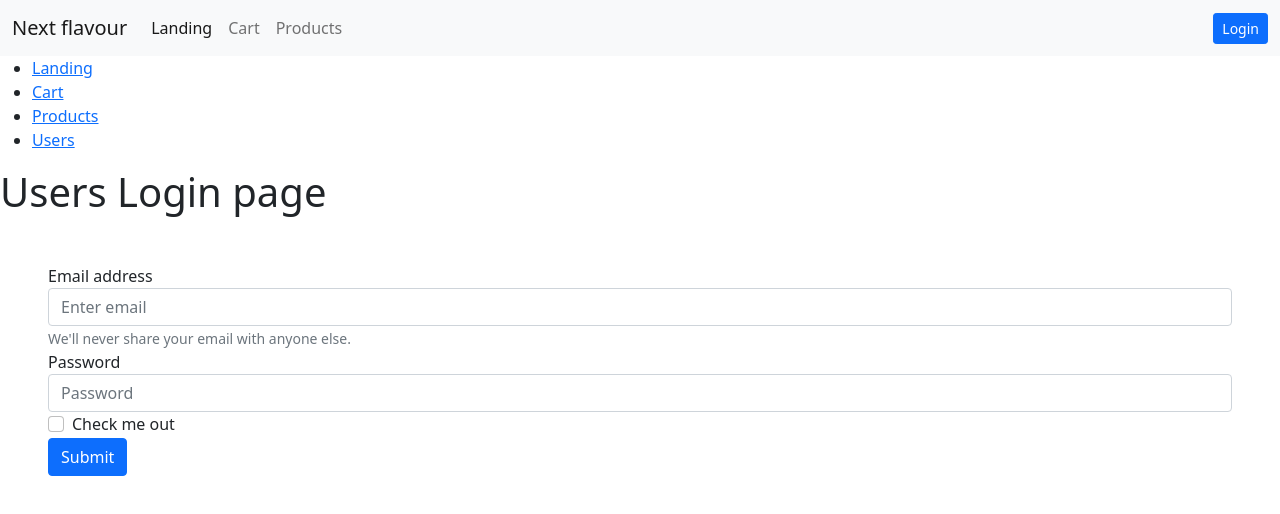
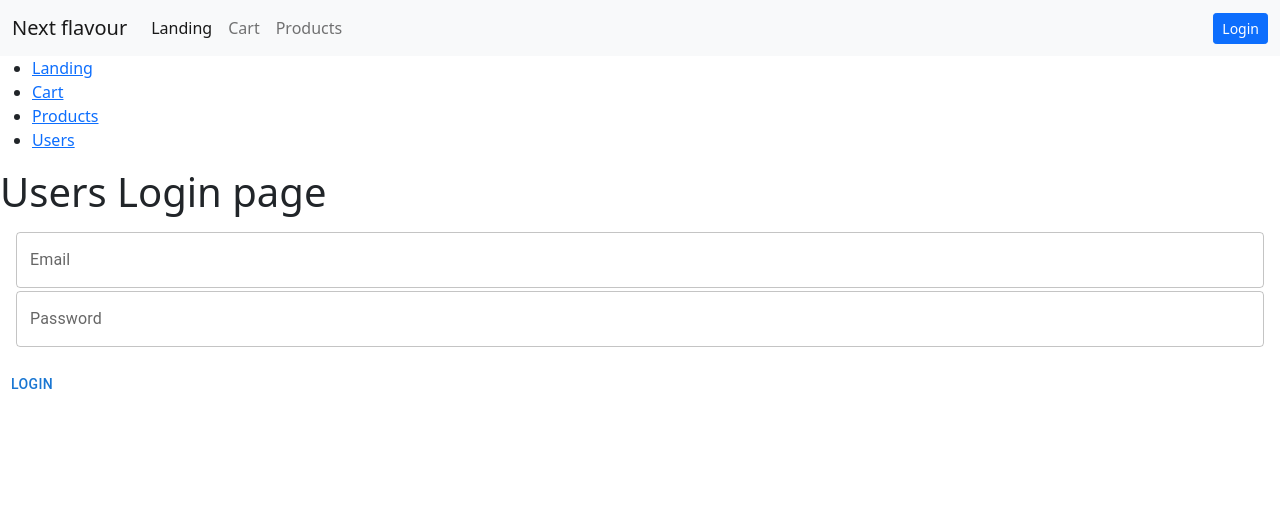
Before and after one commit to henryheyhey92/next-flavour, a React (Create React App) app: page /users in a window 1280 px wide. Shown: the top 514 px of the page. Built offline with nearby package versions, Linux system fonts and the light colour scheme.

Commit message:
login api done

```diff
--- a/package.json
+++ b/package.json
@@ -3,6 +3,10 @@
   "version": "0.1.0",
   "private": true,
   "dependencies": {
+    "@emotion/react": "^11.9.0",
+    "@emotion/styled": "^11.8.1",
+    "@mui/material": "^5.7.0",
+    "@mui/styled-engine-sc": "^5.7.0",
     "@testing-library/jest-dom": "^5.16.4",
     "@testing-library/react": "^13.2.0",
     "@testing-library/user-event": "^13.5.0",
@@ -12,6 +16,7 @@
     "react-dom": "^18.1.0",
     "react-router-dom": "^6.3.0",
     "react-scripts": "5.0.1",
+    "styled-components": "^5.3.5",
     "web-vitals": "^2.1.4"
   },
   "scripts": {
--- a/src/App.js
+++ b/src/App.js
@@ -3,6 +3,7 @@ import Cart from './pages/cart/Cart';
 import Landing from './pages/landing/Landing';
 import Products from './pages/products/Products'
 import Users from './pages/users/Users';
+import Profile from './pages/users/Profile';
 import 'bootstrap/dist/css/bootstrap.min.css'
 
 
@@ -70,6 +71,8 @@ function App() {
 
         {/* Users route */}
         <Route path="/users" element={<Users />} />
+
+        <Route path="/Profile" element={<Profile/>} />
       </Routes>
     </Router>
   );
--- /dev/null
+++ b/src/pages/users/Profile.js
@@ -0,0 +1,12 @@
+import React from 'react'
+import 'bootstrap/dist/css/bootstrap.min.css'
+
+
+export default function Profile() {
+    return (
+        <React.Fragment>
+            <h1>Profile page</h1>
+        </React.Fragment>
+
+    )
+}
--- a/src/pages/users/Users.js
+++ b/src/pages/users/Users.js
@@ -1,10 +1,18 @@
-import React, {useEffect, useState} from 'react'
+import React, { useEffect, useState } from 'react'
 import axios from 'axios';
+import Box from '@mui/material/Box';
+import Button from '@mui/material/Button';
+import TextField from '@mui/material/TextField';
+import { useNavigate } from 'react-router-dom';
+
 
 const BASE_URL = "https://3001-henryheyhey-espressoexp-1blfs1n110r.ws-us44.gitpod.io/"
 
+let accessToken = null;
+let refreshToken = null;
+
 export default function Users() {
-
+    const navigate = new useNavigate;
     const [userInfo, setUser] = useState({
         email: "",
         password: ""
@@ -17,7 +25,7 @@ export default function Users() {
     })
 
 
-    useEffect(() => {}, [response])
+    // useEffect(() => { }, [response])
 
     const login = async () => {
         console.log("works")
@@ -25,45 +33,51 @@ export default function Users() {
             "email": userInfo.email,
             "password": userInfo.password
         }
-        let result = await axios.post(BASE_URL+"api/users/login", data);
-        console.log(result);
-        setResponse(result);
+        let response = await axios.post(BASE_URL + "api/users/login", data);
+        accessToken = response.data.accessToken;
+        refreshToken = response.data.refreshToken;
+        navigate("/Profile");  //it will navigate to the profile page
+        // setResponse(result);
     }
 
 
     return (
         <React.Fragment>
             <h1>Users Login page</h1>
-            <form className='m-5'>
-                <div className="form-group">
-                    <label for="exampleInputEmail1">Email address</label>
-                    <input type="email"
-                            className="form-control"
-                            id="exampleInputEmail1"
-                            aria-describedby="emailHelp"
-                            placeholder="Enter email"
-                            name="email"
-                            value={userInfo.email}
-                            onChange={onUpdateFormField}/>
-                        <small id="emailHelp" class="form-text text-muted">We'll never share your email with anyone else.</small>
-                </div>
-                <div className="form-group">
-                    <label for="exampleInputPassword1">Password</label>
-                    <input type="password"
-                            class="form-control"
-                            id="exampleInputPassword1"
-                            placeholder="Password"
-                            name="password"
-                            value={userInfo.password}
-                            onChange={onUpdateFormField}/>
-                </div>
-                <div className="form-check">
-                    <input type="checkbox" class="form-check-input" id="exampleCheck1"/>
-                        <label class="form-check-label" for="exampleCheck1">Check me out</label>
-                </div>
-                <button onClick={login}
-                        class="btn btn-primary">Submit</button>
-            </form>
+            <Box
+                sx={{
+                    m: 2,
+                    display: "flex",
+                    flexDirection: "column",
+                    justifyContent: "center",
+                    minWdith: "sx"
+                }}
+            >
+                <TextField id="url-name"
+                    label="Email"
+                    variant="outlined"
+                    name='email'
+                    value={userInfo.email}
+                    onChange={onUpdateFormField}
+                    className="textfield-image-url"
+                    helperText
+                />
+
+                <TextField id="Artwork-name"
+                    label="Password"
+                    variant="outlined"
+                    name='password'
+                    value={userInfo.password}
+                    onChange={onUpdateFormField}
+                    className="textfield-style"
+                    type="text"
+                    helperText
+                />
+            </Box>
+            <Button onClick={login}>login</Button>
+            {/* <Routes>
+                <Route path="/Profile" element={<Profile />} />
+            </Routes> */}
         </React.Fragment>
 
     )
```
Also changed, not shown: 1 other file (tests, documents, lock files or other folders).
